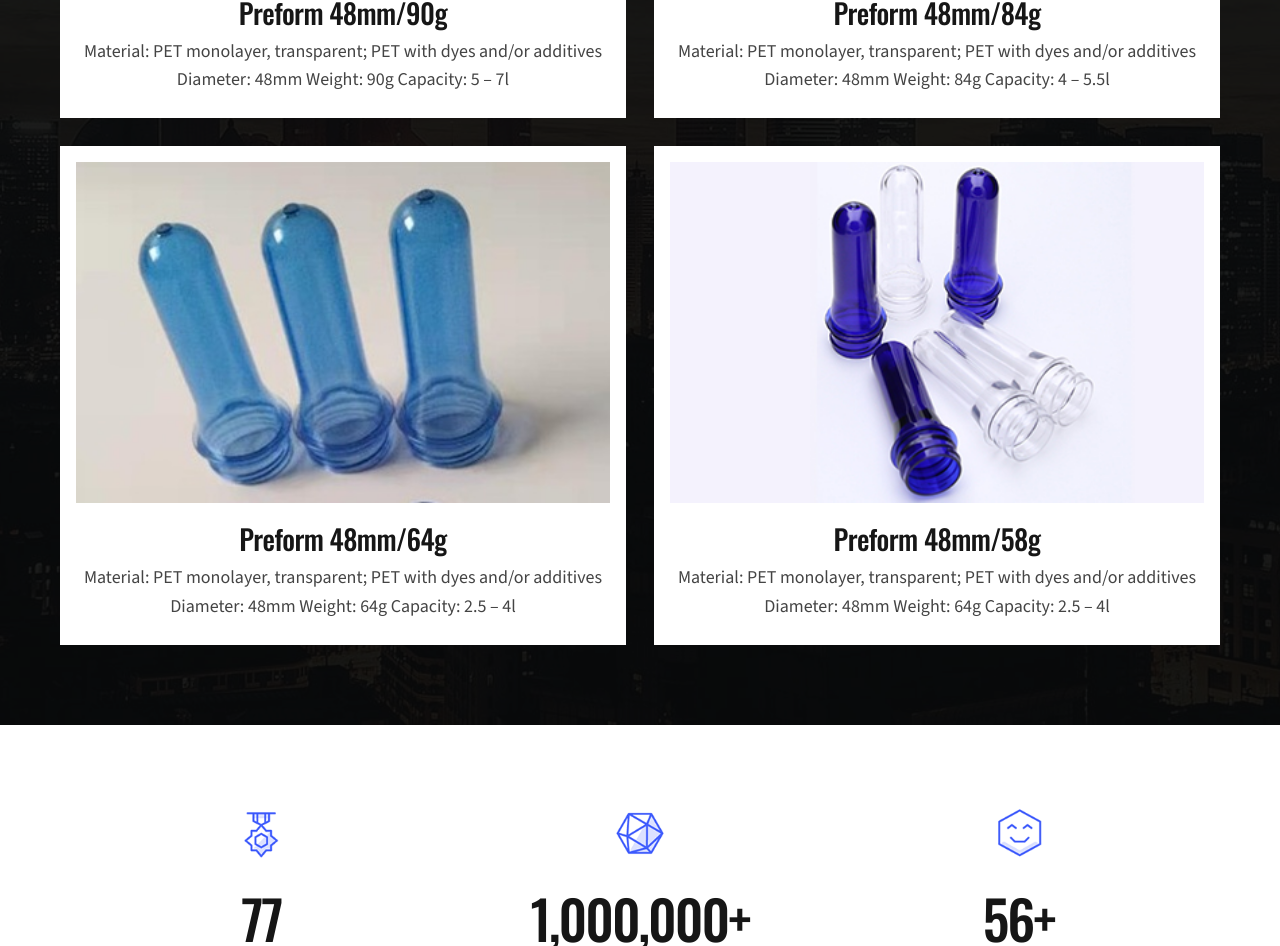
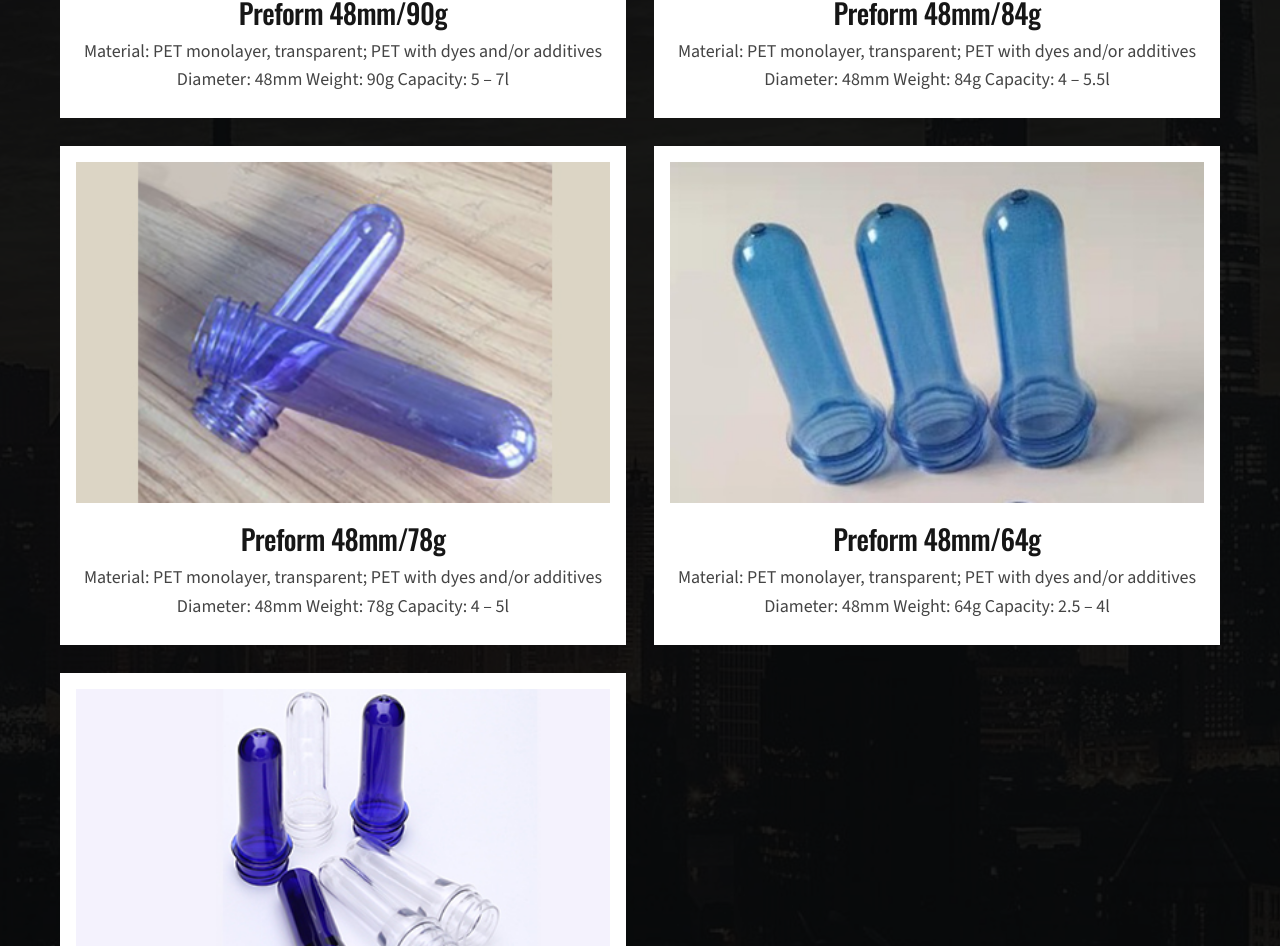
Before and after one commit to MD0SY/basilplast, a Next.js app: page /en in a window 1280 px wide. Shown: the part 4528-5474 px from the top of the page. Built offline with nearby package versions, Linux system fonts and the light colour scheme; no server answers.

Commit message:
Update products.ts

```diff
--- a/src/content/products.ts
+++ b/src/content/products.ts
@@ -51,6 +51,20 @@ export const products: Product[] = [
     material: monolayer,
   },
   {
+    slug: "preform-48mm-78g",
+    title: {
+      en: "Preform 48mm/78g",
+      ru: "Преформа 48мм/78г",
+      ro: "Preformă 48mm/78g",
+    },
+    image: "/images/products/64.jpg",
+    drawing: "/images/products/64-drawing.png",
+    diameter: "48mm",
+    weight: "78g",
+    capacity: "4 – 5l",
+    material: monolayer,
+  },
+  {
     slug: "preform-48mm-64g",
     title: {
       en: "Preform 48mm/64g",
```
